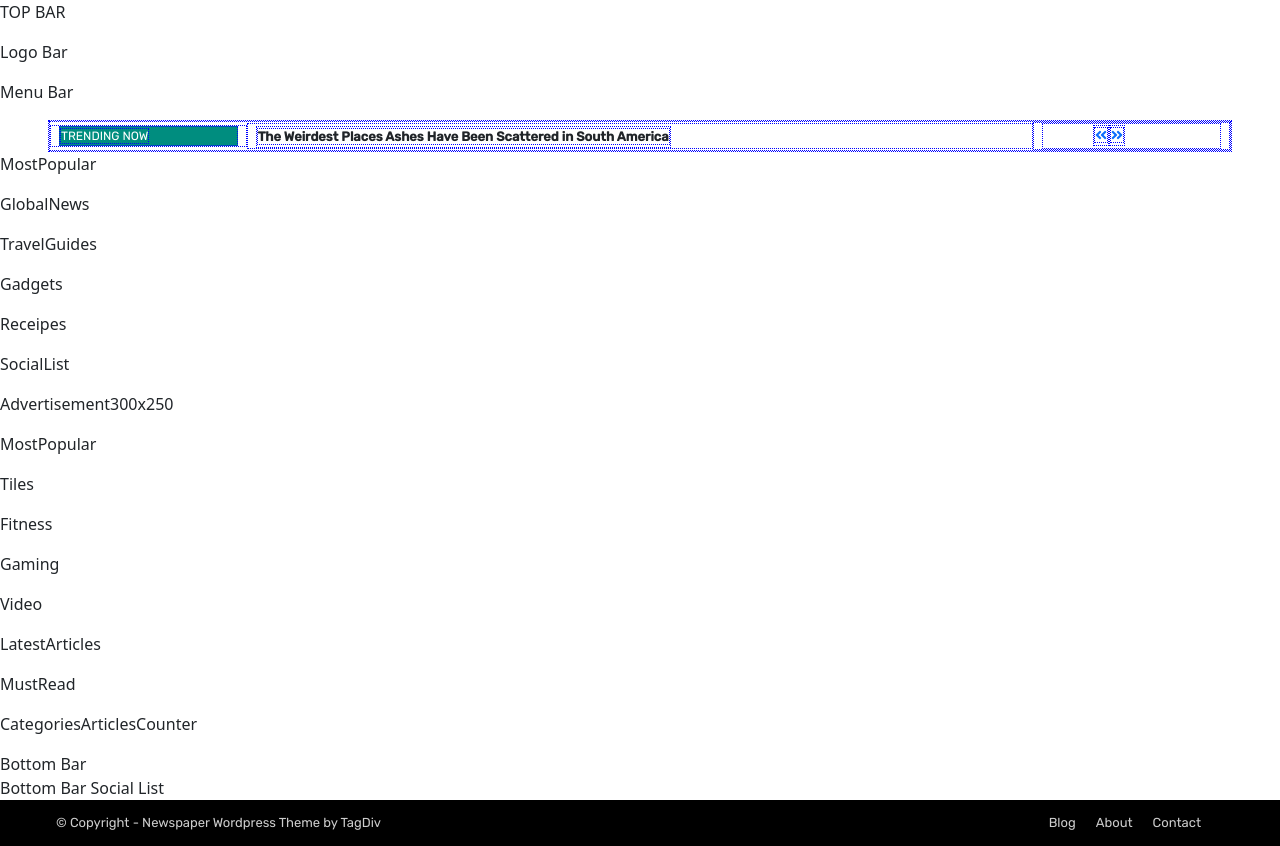
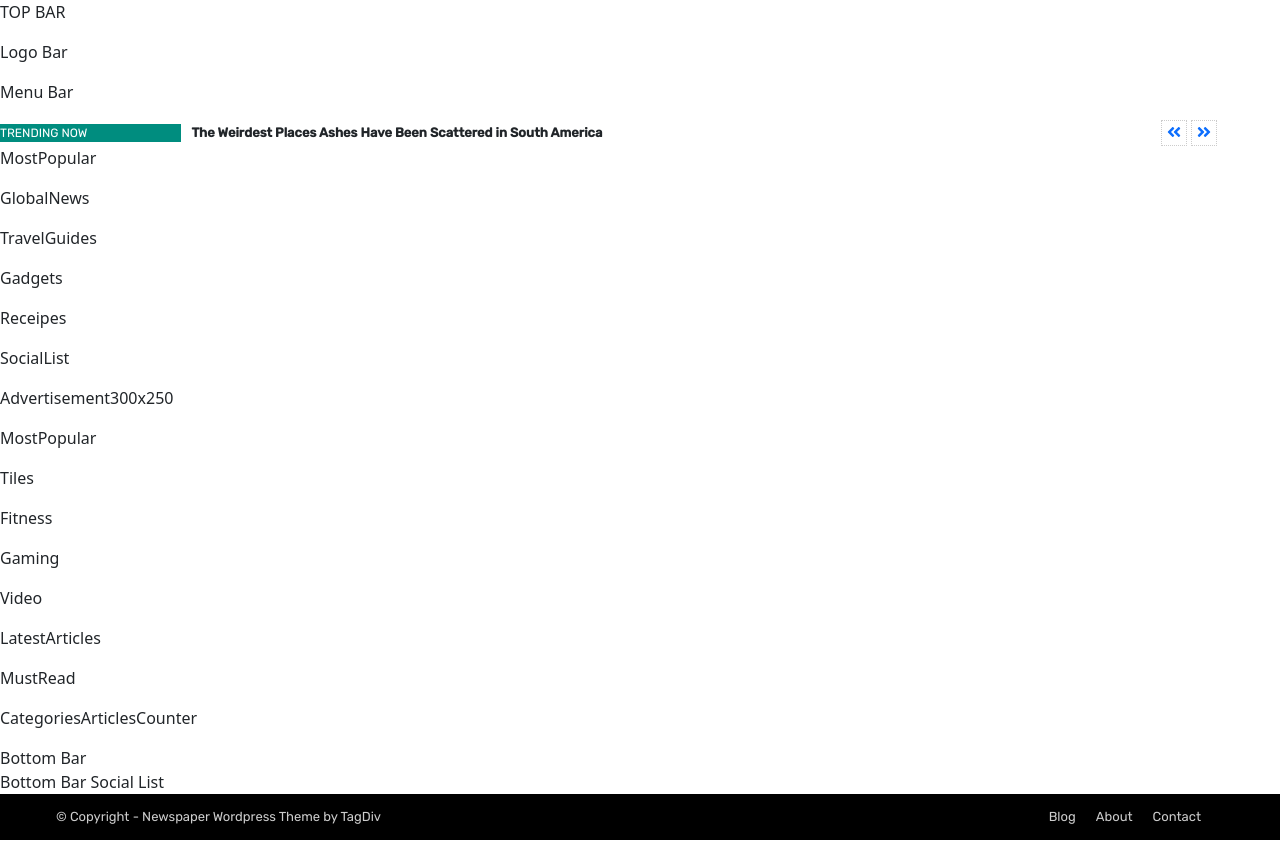
Before and after one commit to MarcNowak/Demo---Layout-Newspaper-Magazine, a React (Create React App) app: page / in a window 1280 px wide. Built offline with nearby package versions, Linux system fonts and the light colour scheme.

Commit message:
Fix Task_005_TrendingBar - approach changing

```diff
--- a/src/components/features/TrendingBar/TrendingBar.js
+++ b/src/components/features/TrendingBar/TrendingBar.js
@@ -1,8 +1,6 @@
 /* eslint-disable jsx-a11y/anchor-is-valid */
 import React from 'react';
 // import PropTypes from 'prop-types';
-
-import { Grid, Row, Col } from 'react-flexbox-grid';
 
 import styles from './TrendingBar.module.scss';
 import { FontAwesomeIcon } from '@fortawesome/react-fontawesome';
@@ -13,30 +11,26 @@ import {
 
 const TrendingBar = () => (
   <div className={styles.root}>
-    <Grid>
-      <Row beetween='md' middle='xs'>
-        <Col md={4} lg={2}>
+    <div className={styles.container}>
       <div className={styles.trendingNow}>
         <span>trending now</span>
       </div>
-        </Col>
-        <Col md={6} lg={8}>
       <div className={styles.trendingDesc}>
         <span>The Weirdest Places Ashes Have Been Scattered in South America</span>
       </div>
-        </Col>
-        <Col md={4} lg={2}>
-          <div className={styles.prevNext}>
+      <div className={styles.arrows}>
+        <div className={styles.arrowPrev}>
           <a href='#'>
             <FontAwesomeIcon icon={faAngleDoubleLeft}></FontAwesomeIcon>
           </a>
+        </div>
+        <div className={styles.arrowNext}>
           <a href="#">
             <FontAwesomeIcon icon={faAngleDoubleRight}></FontAwesomeIcon>
           </a>
         </div>
-        </Col>
-      </Row>
-    </Grid>
+      </div>
+    </div>
   </div>
 );
 
--- a/src/components/features/TrendingBar/TrendingBar.module.scss
+++ b/src/components/features/TrendingBar/TrendingBar.module.scss
@@ -3,30 +3,49 @@
 
 
 .root {
-  * {border: 1px dotted blue;}
+  // * {border: 1px dotted blue;}
   font-family: $primary-font;
+
+  .container {
     display: flex;
+    align-items: center;
+
 
     .trendingNow {
-    display: block;
+      flex: 1;
       font-size: $trending-bar;
       background-color: $background-color-01;
       color: $light-text-color;
       text-transform: uppercase;
-    align-items: center;
-    flex: 1;
+
     }
 
     .trendingDesc {
       font-size: $base-size;
       font-weight: 900;
-    display: inline-block;
+      flex: 5;
+      margin-left: 10px;
+      // display: inline-block;
     }
 
-  .prevNext {
-    text-decoration: none;
-    justify-items: end;
-    padding: 0 50px 0 50px;
+    .arrows {
+      display: flex;
+      flex: 1;
+      justify-content: center;
+
+      .arrowPrev {
+        padding: 0 5px 0 5px;
+        border: 1px dotted $medium-text-color;
+        margin-right: 2px;
+      }
+
+      .arrowNext {
+        padding: 0 5px 0 5px;
+        border: 1px dotted $medium-text-color;
+        margin-left: 2px;
+      }
+    }
+
 
   }
 }
```
Lines whose indentation alone changed are shown as unchanged.
